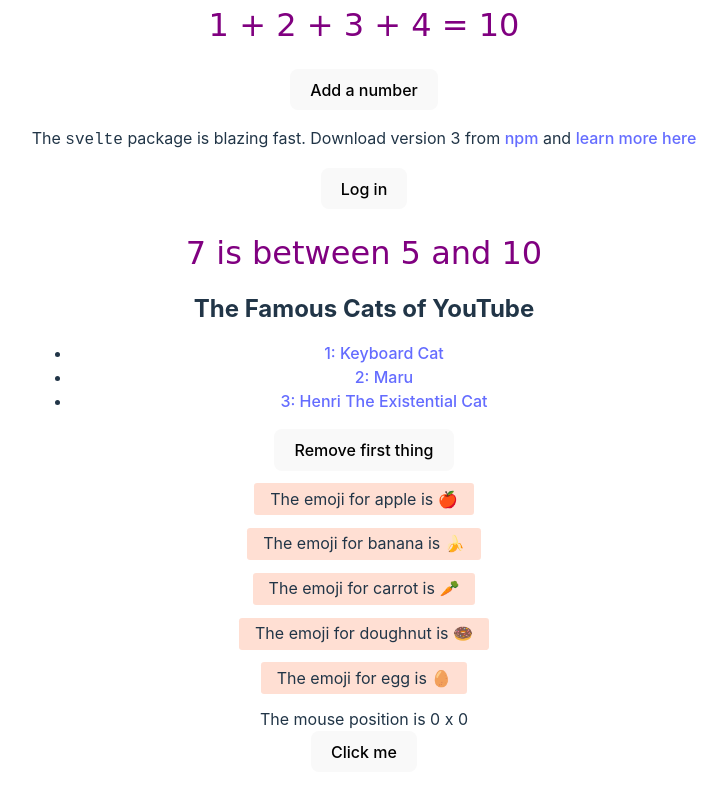
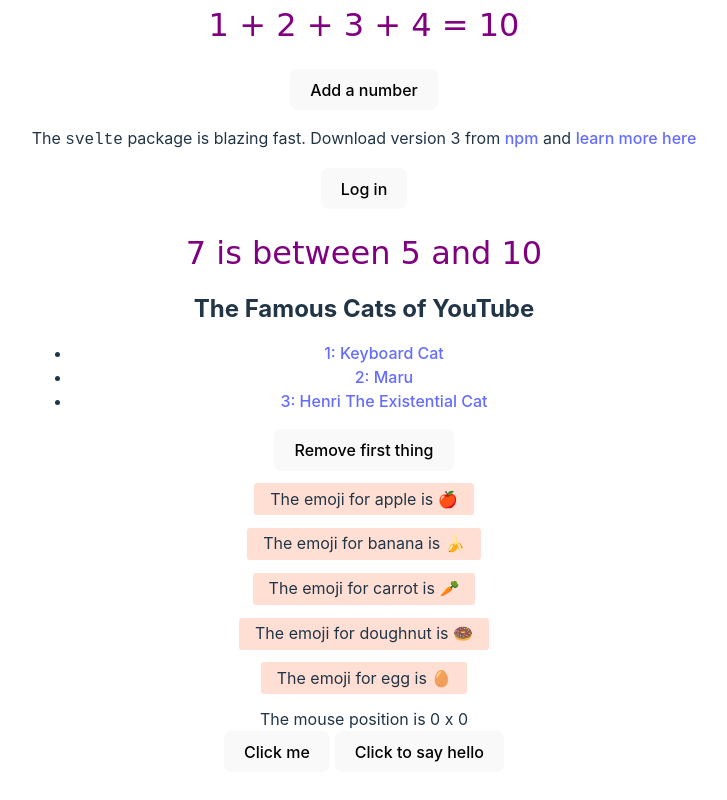
Before and after one commit to henrikvilhelmberglund/todo-svelte, a Svelte app: page / in a window 1280 px wide. Shown: the part 773-1573 px from the top of the page, without its empty margins (276-1003 px from the left). Built offline with nearby package versions, Linux system fonts and the light colour scheme; the HTML template or start-up script is replaced by a standard one.

Commit message:
add dispatch from component

```diff
--- a/src/App.svelte
+++ b/src/App.svelte
@@ -2,6 +2,7 @@
   import Nested from "./Nested.svelte";
   import Info from "./Info.svelte";
   import Thing from "./Thing.svelte";
+  import Inner from "./Inner.svelte";
 
   let name = "world";
   let src = "image.gif";
@@ -61,6 +62,10 @@
 
   function handleClickNew() {
     alert("no more alerts");
+  }
+
+  function handleMessage(event) {
+    alert(event.detail.text);
   }
 </script>
 
@@ -135,7 +140,7 @@
 
   <button on:click|once={handleClickNew}> Click me </button>
 
-   <!-- The full list of modifiers: preventDefault — calls event.preventDefault()
+  <!-- The full list of modifiers: preventDefault — calls event.preventDefault()
   before running the handler. Useful for client-side form handling, for example.
   stopPropagation — calls event.stopPropagation(), preventing the event reaching
   the next element passive — improves scrolling performance on touch/wheel
@@ -146,6 +151,8 @@
   element itself trusted — only trigger handler if event.isTrusted is true. I.e.
   if the event is triggered by a user action. You can chain modifiers together,
   e.g. on:click|once|capture=~{}.  -->
+
+  <Inner on:message={handleMessage} />
 </main>
 
 <style>
--- /dev/null
+++ b/src/Inner.svelte
@@ -0,0 +1,15 @@
+<script>
+	import { createEventDispatcher } from 'svelte';
+
+	const dispatch = createEventDispatcher();
+
+	function sayHello() {
+		dispatch('message', {
+			text: 'Hello!'
+		});
+	}
+</script>
+
+<button on:click={sayHello}>
+	Click to say hello
+</button>
```
